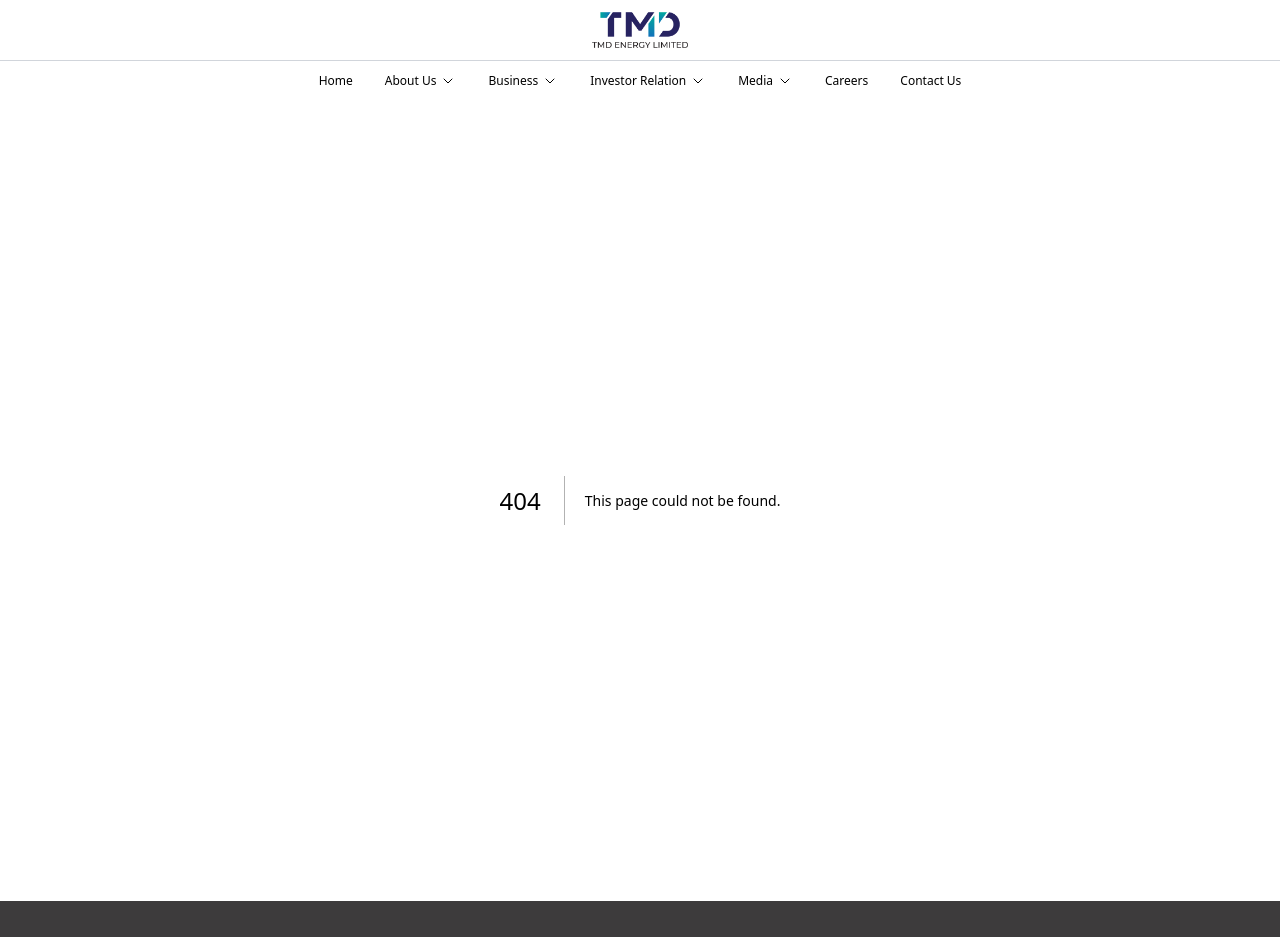
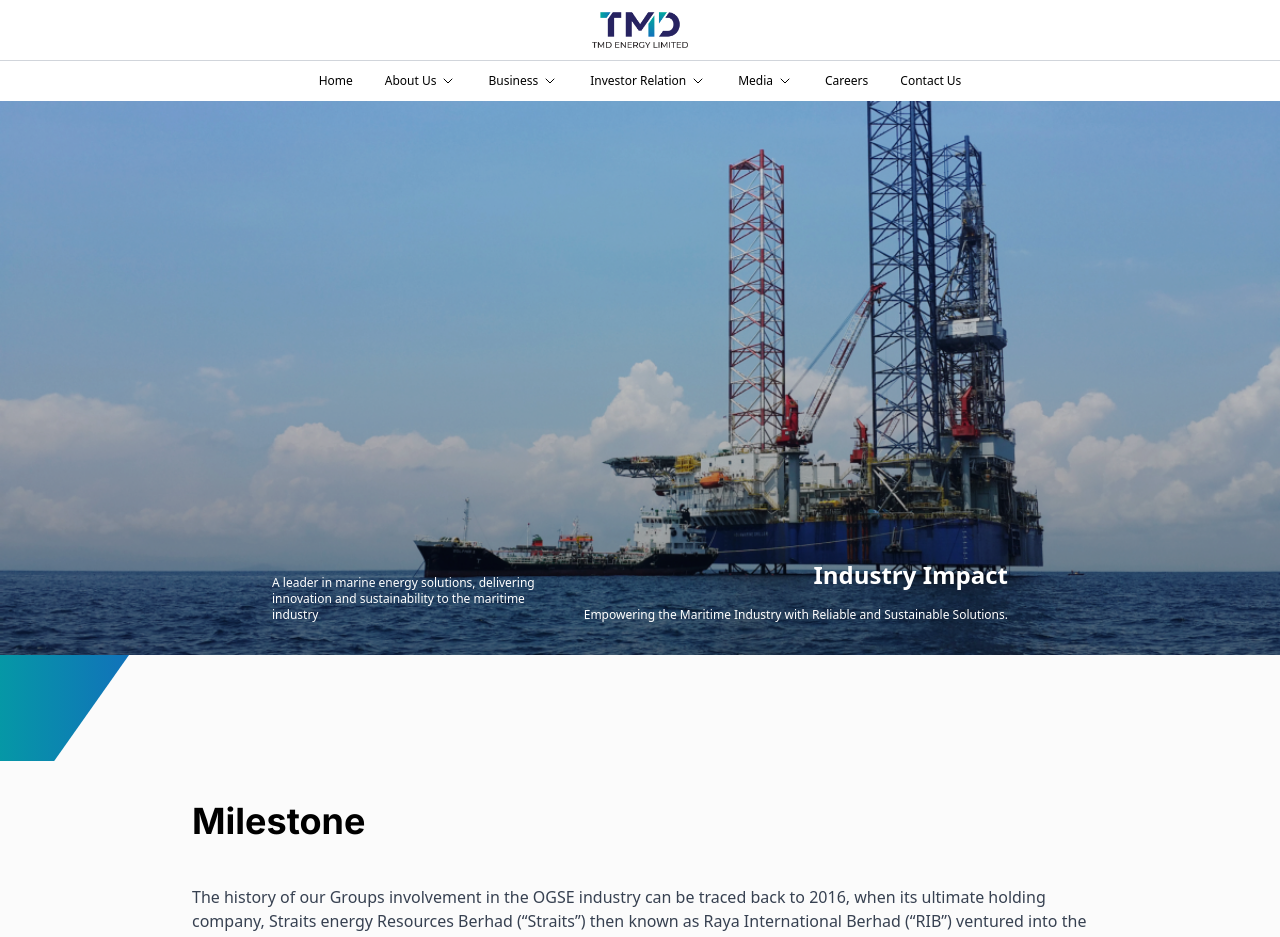
Before and after one commit to aqlhsyfqhsym/tmd-el, a Next.js app: page /about/milestone in a window 1280 px wide. Before the commit this address had no page. Shown: the top 937 px of the page. Built offline with nearby package versions, Linux system fonts and the light colour scheme.

Commit message:
milestone done

```diff
--- /dev/null
+++ b/app/about/milestone/page.tsx
@@ -0,0 +1,45 @@
+import About from "@/data/about.json";
+import Vector from "@/components/atoms/Vector";
+import Heading from "@/components/atoms/Heading";
+import Milestone from "@/components/atoms/Paragraph";
+import Subheading from "@/components/atoms/Subheading";
+import EndOfMilestone from "@/components/atoms/Paragraph";
+import EndOfMilestone2 from "@/components/atoms/Paragraph";
+import Hero from "@/components/organisms/Hero";
+import Accordion from "@/components/organisms/Accordion";
+
+export default function AboutUs() {
+  return (
+    <div className="max-w-none bg-[#FBFBFB]">
+      <Hero
+        heading={About.hero.heading}
+        subheading={About.hero.subheading}
+        subheadingleft={About.hero.subheadingleft}
+        image={About.hero.image}
+      />
+      <Vector />
+
+
+      <div className="container mx-auto p-10 lg:px-48" id="milestone">
+        <Heading heading="Milestone" className="mb-11 text-4xl text-black" />
+        <Subheading subheading={About.milestone.description} />
+
+        <div className="pb-5">
+          <Milestone description={About.milestone2.description} />
+        </div>
+
+        <div className="mt-8">
+          <Accordion items={About.timeline} />
+        </div>
+        <div className="mt-8">
+          <EndOfMilestone description={About.milestone3.description} />
+        </div>
+        <div className="mt-0">
+          <EndOfMilestone2 description={About.milestone4.description} />
+        </div>
+      </div>
+
+
+     </div>
+  );
+}
--- a/app/about/page.tsx
+++ b/app/about/page.tsx
@@ -1,14 +1,10 @@
  import About from "@/data/about.json";
 import Vector from "@/components/atoms/Vector";
 import Heading from "@/components/atoms/Heading";
-import Milestone from "@/components/atoms/Paragraph";
-import Subheading from "@/components/atoms/Subheading";
-import EndOfMilestone from "@/components/atoms/Paragraph";
-import EndOfMilestone2 from "@/components/atoms/Paragraph";
+ import Subheading from "@/components/atoms/Subheading";
 import CorporateProfileFeature from "@/components/molecules/SubTitleParagraph";
 import Hero from "@/components/organisms/Hero";
-import Accordion from "@/components/organisms/Accordion";
-import DirectorCard from "@/components/organisms/DirectorCard";
+ import DirectorCard from "@/components/organisms/DirectorCard";
 import TableDirector from "@/components/organisms/TableComponent";
 import TableComitte from "@/components/organisms/TableComponent/comitte";
 import CardAbout from "@/components/organisms/CardAbout";
@@ -16,7 +12,7 @@ import CardAbout from "@/components/organisms/CardAbout";
 
 export default function AboutUs() {
   return (
-    <div className="max-w-none bg-[#FBFBFB]">
+    <div className="max-w-none bg-[#FBFBFB] pb-20">
       <Hero
         heading={About.hero.heading}
         subheading={About.hero.subheading}
@@ -92,24 +88,6 @@ export default function AboutUs() {
         <TableComitte data={About.CommitteesTable} />
       </div>
 
-      <div className="container mx-auto p-10 lg:px-48" id="milestone">
-        <Heading heading="Milestone" className="mb-11 text-4xl text-black" />
-        <Subheading subheading={About.milestone.description} />
-
-        <div className="pb-5">
-          <Milestone description={About.milestone2.description} />
-        </div>
-
-        <div className="mt-8">
-          <Accordion items={About.timeline} />
-        </div>
-        <div className="mt-8">
-          <EndOfMilestone description={About.milestone3.description} />
-        </div>
-        <div className="mt-0">
-          <EndOfMilestone2 description={About.milestone4.description} />
-        </div>
-      </div>
     </div>
   );
 }
```
